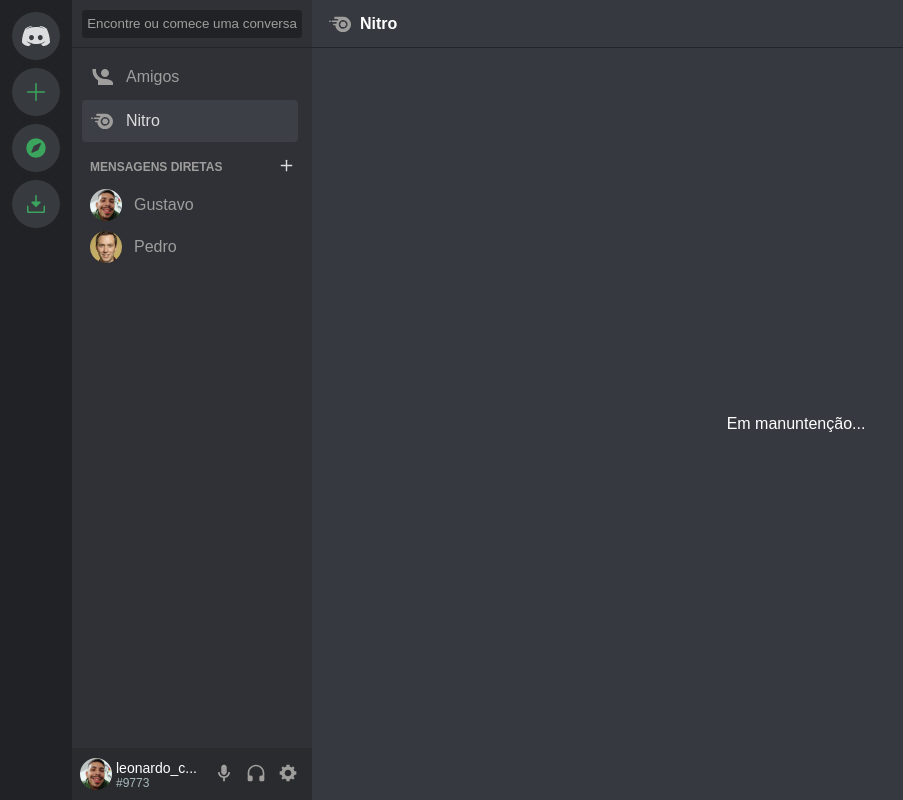
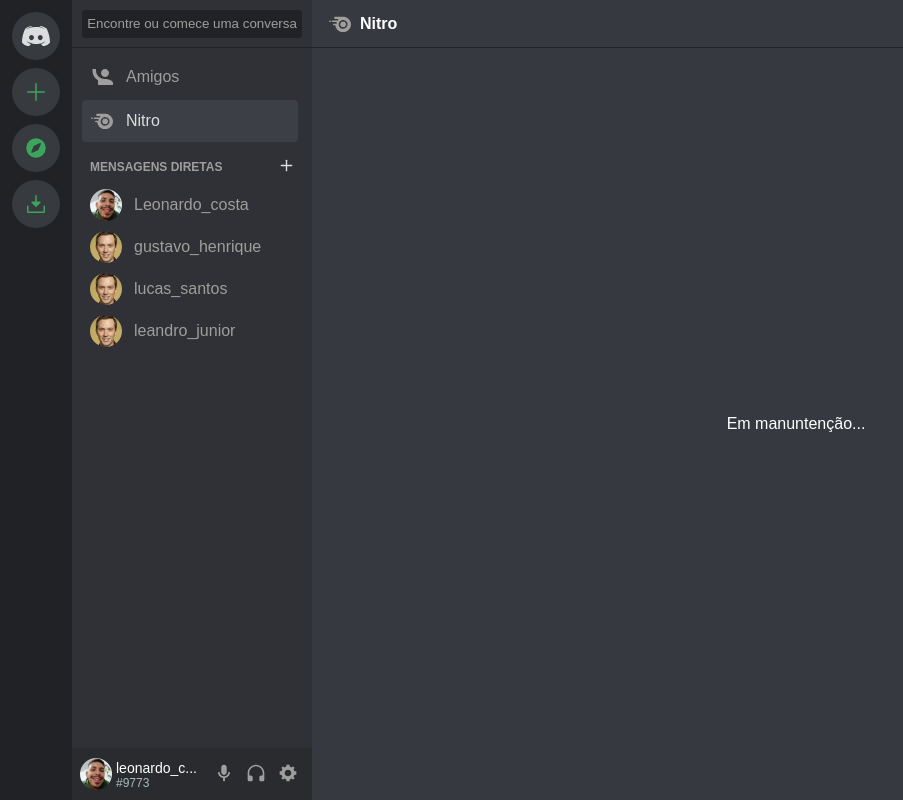
Before and after one commit to LeonardoCostaB/clone-discord-react, a React (Vite) app: page /store in a window 1280 px wide. Shown: the whole page, without its empty margins (0-903 px from the left). Built offline with nearby package versions, Linux system fonts and the light colour scheme.

Commit message:
adicionando json de usuarios para testar chat de forma dinamica

```diff
--- a/src/components/ScreenChat/index.tsx
+++ b/src/components/ScreenChat/index.tsx
@@ -4,18 +4,26 @@
 
 import { At } from "phosphor-react";
 
+import { users } from "../../../users.json";
+
 interface ScreenChatProps {
     chatID: string
 }
 
 export function ScreenChat({ chatID }:ScreenChatProps) {
-    const { chatId } = useParams<{ chatId: string }>()
+    const { chatId } = useParams<{ chatId: string }>();
 
     if(chatId != chatID) {
         return (
-            <div>Não encontramos essa conversa em nosso servidor, por favor, tente novamente</div>
+            <div>
+                Não encontramos essa conversa em nosso servidor, por favor, tente novamente
+            </div>
         );
     }
+
+    const filterChatUser = users
+        .filter(user => user.id == chatId)
+        .map(user => user.name)
 
     return (
         <main className="main">
@@ -23,15 +31,12 @@
                 <span className="header-title">
                     <At size={24} weight="light" color="#9F9E9D"/>
 
-                    <strong>
-                        leonardo_costa
-                    </strong>
+                    <strong>{ filterChatUser }</strong>
+
                 </span>
             </Header>
 
-            <div>
-                Chat Leonardo
-            </div>
+            <span>chat { filterChatUser }</span>
         </main>
     );
 };
--- a/src/components/SideBar/chat-option/FriendList/index.tsx
+++ b/src/components/SideBar/chat-option/FriendList/index.tsx
@@ -1,12 +1,11 @@
 import { Link } from 'react-router-dom';
+
+import { users } from "../../../../../users.json";
 
 import style from './style.module.scss';
 
 import { Plus } from 'phosphor-react';
 import closeIcon from  '../../../../assets/svg/close-icon.svg';
-
-import perfil01Img from '../../../../assets/imgs/foto-perfil.jpg';
-import perfil02Img from '../../../../assets/imgs/teste-perfil.jpg';
 
 export function FriendList() {
     return (
@@ -28,19 +27,22 @@
             </div>
 
             <ul className={style['friends-list']}>
-                <li>
+                {users.map(item => {
+                    return (
+                        <li key={item.id}>
                             <Link
-                        to="/channels/@me/121231545148415154131"
+                                to={`/channels/@me/${item.id}`}
                                 className={style.friend}
                             >
                                 <img
-                            src={perfil01Img}
-                            alt="foto de gustavo"
+                                    src={item.photo}
+                                    alt={`foto de ${item.name}`}
                                     className={'photo-user'}
                                 />
                                 <span className={style['user-name']}>
-                            Gustavo
+                                    { item.name }
                                 </span>
+
                                 <img
                                     src={closeIcon}
                                     alt="Clique aqui para excluir essa mensagem"
@@ -48,27 +50,8 @@
                                 />
                             </Link>
                         </li>
-
-                <li>
-                    <Link
-                        to="/channels/@me/121231545148415154132"
-                        className={style.friend}
-                    >
-                        <img
-                            src={perfil02Img}
-                            alt="foto de Pedro"
-                            className={'photo-user'}
-                        />
-                        <span className={style['user-name']}>
-                            Pedro
-                        </span>
-                        <img
-                            src={closeIcon}
-                            alt="Clique aqui para excluir essa mensagem"
-                            className={style['delete-chat']}
-                        />
-                    </Link>
-                </li>
+                    );
+                })}
             </ul>
         </div>
     );
--- a/src/components/SideBar/chat-option/FriendList/style.module.scss
+++ b/src/components/SideBar/chat-option/FriendList/style.module.scss
@@ -35,8 +35,6 @@
 
     .friends-list {
         padding-top: .8rem;
-
-        overflow-x: auto;
 
         .friend {
             width: 21.6rem;
--- a/src/pages/Chat/index.tsx
+++ b/src/pages/Chat/index.tsx
@@ -1,13 +1,19 @@
 import { ScreenChat } from "../../components/ScreenChat";
 import { SideBar } from "../../components/SideBar";
 
+import { useParams } from "react-router-dom";
+
 export function Chat() {
+    const { chatId } = useParams<{ chatId: string }>()
+
+    if(!chatId) return ""
+
     return (
         <div className="container">
             <SideBar />
 
             <main className="main">
-                <ScreenChat chatID="121231545148415154131" />
+                <ScreenChat chatID={chatId} />
             </main>
         </div>
     );
--- a/src/pages/Home/index.tsx
+++ b/src/pages/Home/index.tsx
@@ -1,7 +1,7 @@
+import { useEffect } from 'react';
+
 import { SideBar } from '../../components/SideBar';
 import { Friends } from '../../components/Friends';
-
-import style from './style.module.scss';
 
 export function Home() {
     return (
--- a/src/pages/Store/Index.tsx
+++ b/src/pages/Store/Index.tsx
@@ -1,3 +1,5 @@
+import { useEffect } from "react";
+
 import { SideBar } from "../../components/SideBar";
 import { Nitro } from "../../components/Nitro";
 
--- /dev/null
+++ b/users.json
@@ -0,0 +1,24 @@
+{
+    "users": [
+        {
+            "id": "132456",
+            "name": "Leonardo_costa",
+            "photo": "/src/assets/imgs/foto-perfil.jpg"
+        },
+        {
+            "id": "123654",
+            "name": "gustavo_henrique",
+            "photo": "/src/assets/imgs/teste-perfil.jpg"
+        },
+        {
+            "id": "321654",
+            "name": "lucas_santos",
+            "photo": "/src/assets/imgs/teste-perfil.jpg"
+        },
+        {
+            "id": "546321",
+            "name": "leandro_junior",
+            "photo": "/src/assets/imgs/teste-perfil.jpg"
+        }
+    ]
+}
```
Also changed, not shown: src/App.tsx (line endings or trailing spaces). Lines whose indentation alone changed are shown as unchanged.
